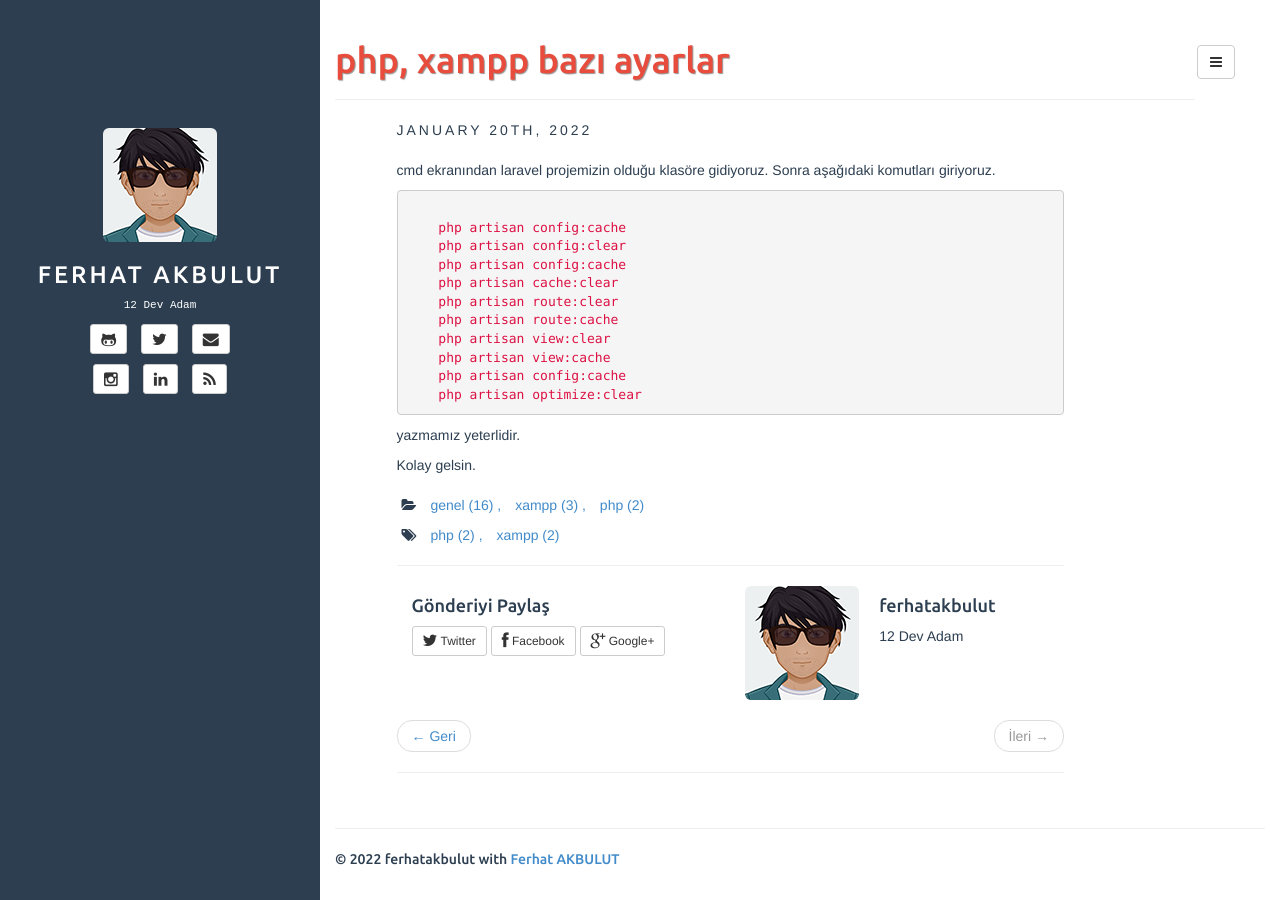
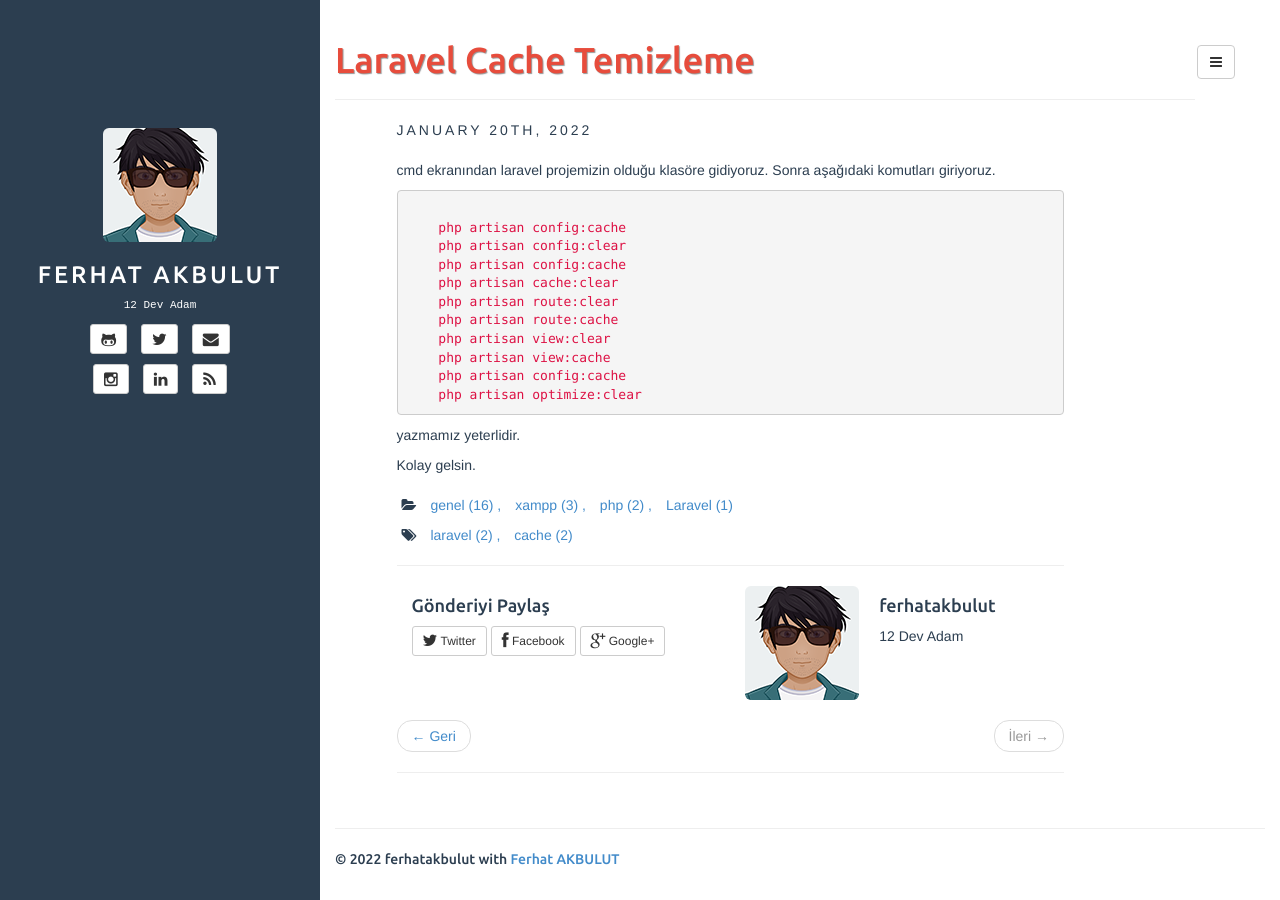
Before and after one commit to ferhatakbulut/ferhatakbulut.github.io, a Jekyll site: the page built from _posts/2022-01-20-laravel-cache-clear.md, in a window 1280 px wide. Built offline with Jekyll 4.4.1, drawn with Linux system fonts in a browser that asks for light colours.

Commit message:
update 2022-01-20-laravel-cache-clear
name update

```diff
--- a/_posts/2022-01-20-laravel-cache-clear.md
+++ b/_posts/2022-01-20-laravel-cache-clear.md
@@ -1,8 +1,8 @@
 ---
 layout: post
-title: php, xampp bazı ayarlar
-categories: [genel, xampp, php]
-tags: [php, xampp]
+title: Laravel Cache Temizleme
+categories: [genel, xampp, php, Laravel]
+tags: [laravel, cache]
 fullview: true
 ---
 
```
